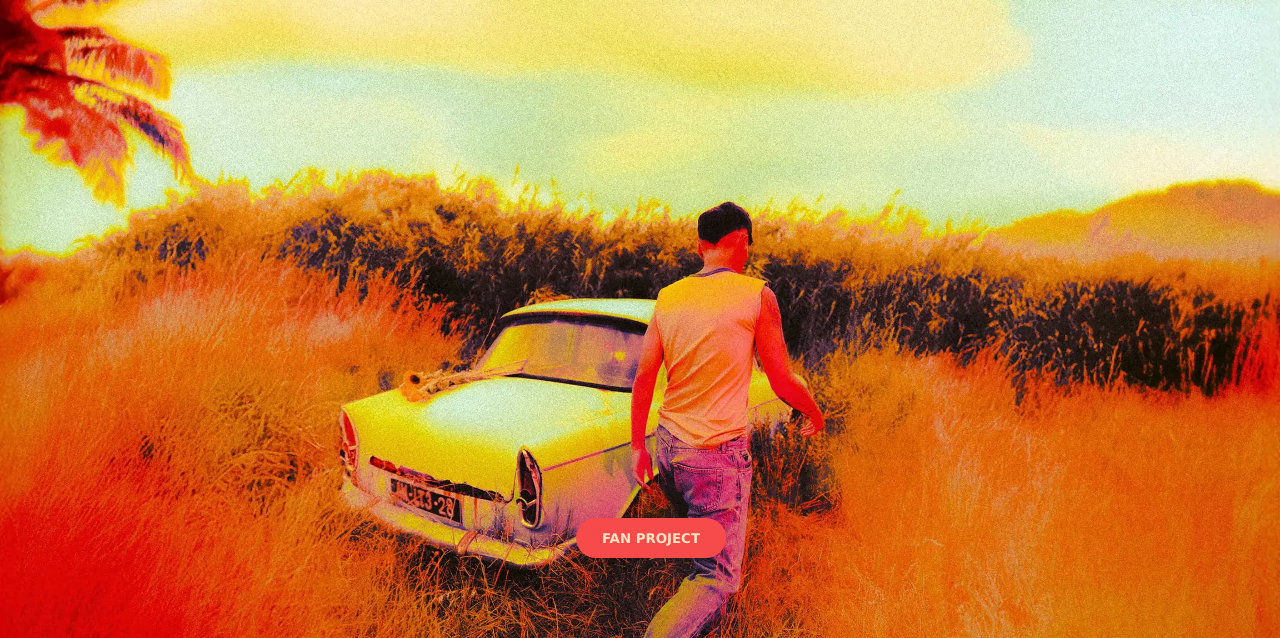
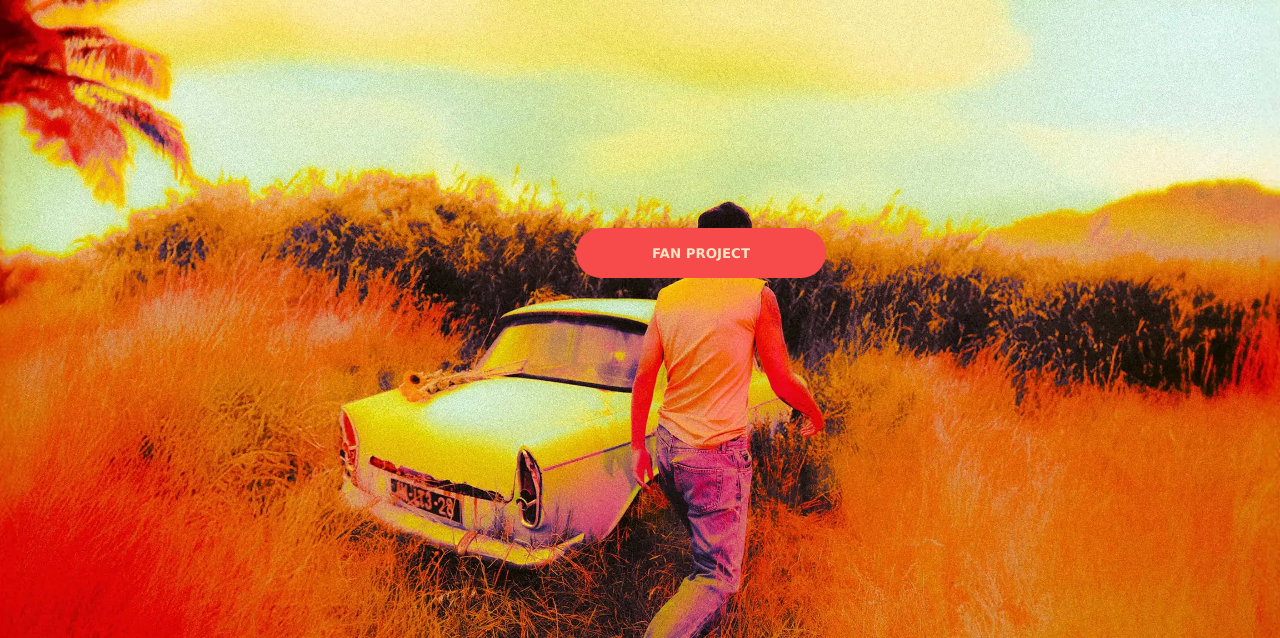
Before and after one commit to DarceyB/Louis-Tomlinson-Light-Show-Sydney, a website: page index.html in a window 1280 px wide. Shown: the part 162-800 px from the top of the page. Drawn offline with nearby package versions, Linux system fonts and the light colour scheme.

Commit message:
buttons bigger and centered not at the bottom

```diff
--- a/SelectYourSection.css
+++ b/SelectYourSection.css
@@ -38,7 +38,7 @@ input {
     transform: translate(-50%, -50%);
     margin: 20px auto;
     font-family: 'Franklin Gothic Medium', 'Arial Narrow', Arial, sans-serif;
-    font-size: 18px;
+    font-size: 25px;
     padding: 5px 20px;
     background-color: whitesmoke;
     border: 2px solid black;
@@ -52,7 +52,7 @@ input {
     left: 50%;
     transform: translate(-50%, -50%);
     font-family: 'Franklin Gothic Medium', 'Arial Narrow', Arial, sans-serif;
-    font-size: 18px;
+    font-size: 35px;
     padding: 5px 20px;
     background-color: rgb(250, 217, 0);
     border: 2px solid black;
--- a/style.css
+++ b/style.css
@@ -55,14 +55,14 @@ button{
     border-radius: 9999px;
     text-align: center;
     box-shadow: none;
-    font-weight: 400;
+    font-weight: 1000;
     font-family: Verdana, Geneva, Tahoma, sans-serif;
     background-color:rgb(247, 74, 74);
     color:bisque;
     border: rgb(247, 74, 74);
     padding: 10px;
-    width: 150px;
-    height: 40px;
+    width: 250px;
+    height: 50px;
     cursor: pointer;
 
 
@@ -105,5 +105,5 @@ button{
 #Section {
     position: absolute;
     left: 45%;
-    bottom: 10%;
+    bottom: 45%;
 }
```
Also changed, not shown: SelectYourSection.html (+1 -1 lines).
